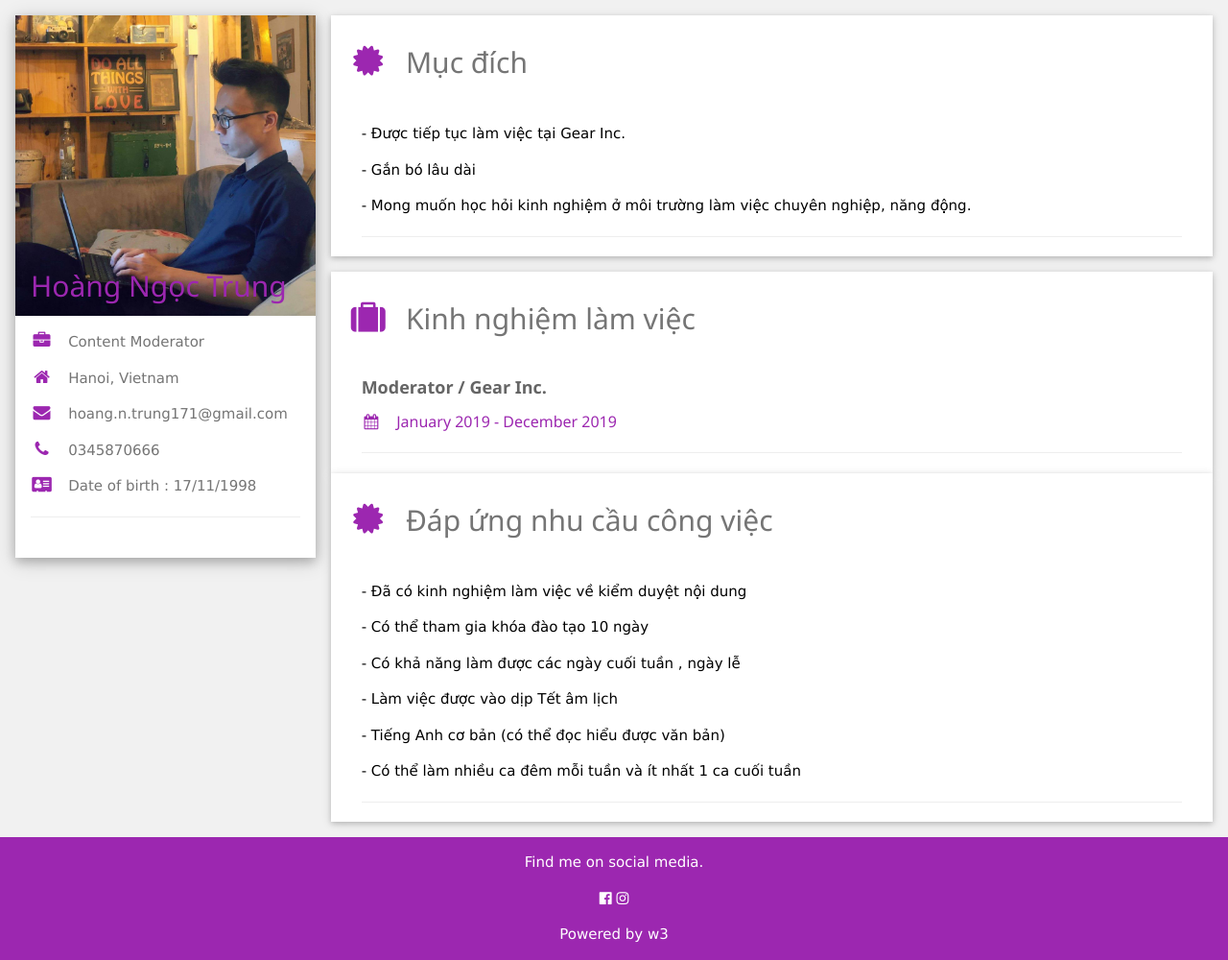
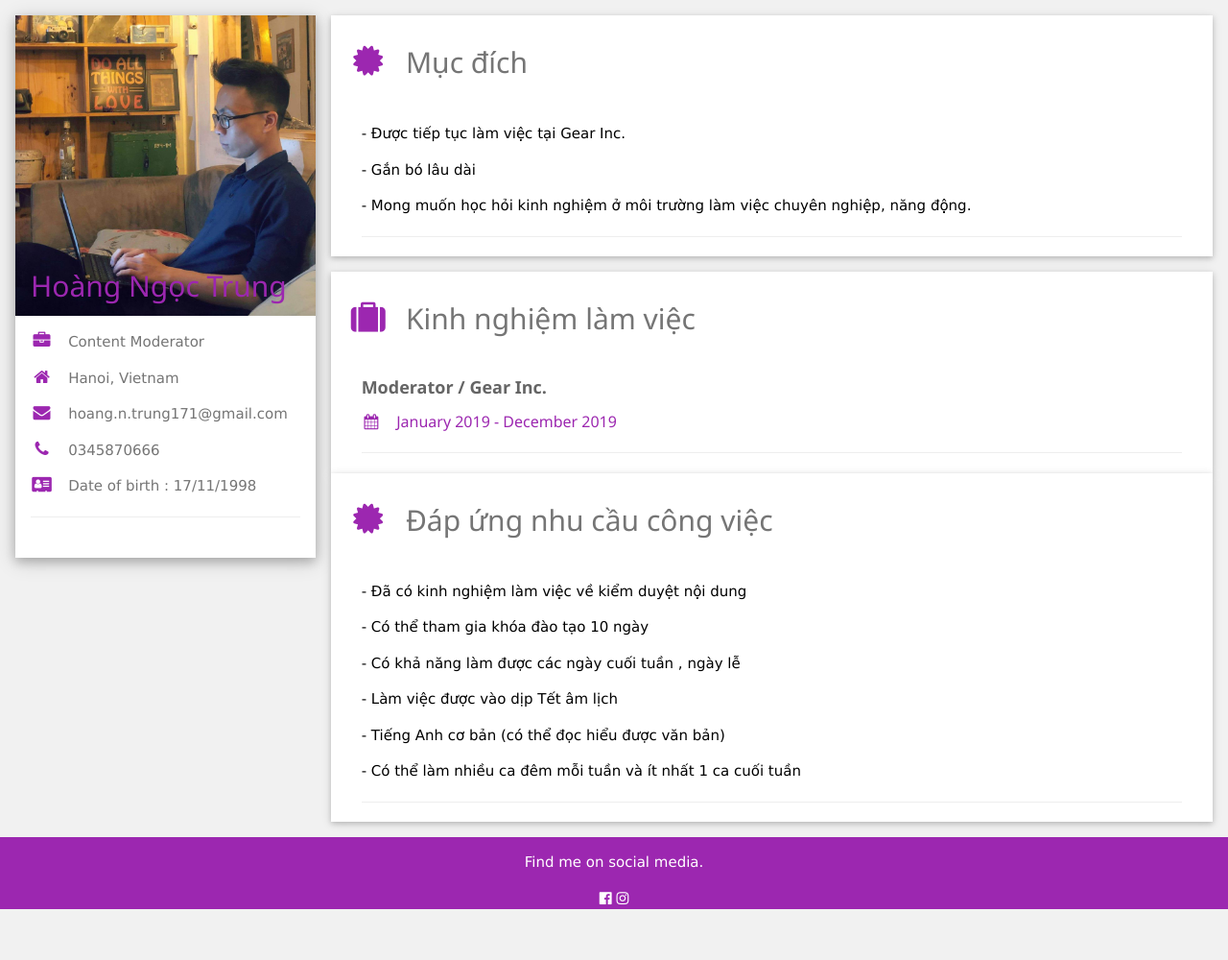
Before and after one commit to subzeroproject/content-mod-FT, a plain HTML site: page index.html in a window 1280 px wide. Shown: the whole page at 96% size. After the commit the page ends 947 px from the top, so only its background shows below. Drawn offline with Linux system fonts and the light colour scheme.

Commit message:
Update index.html

```diff
--- a/index.html
+++ b/index.html
@@ -304,7 +304,6 @@ hr{border:0;border-top:1px solid #eee;margin:20px 0}
   <a href="https://www.facebook.com/hoang.n.trung"><i class="fa fa-facebook-official w3-hover-opacity"></i></a>
   <a href="https://www.instagram.com/trung_1711/"><i class="fa fa-instagram w3-hover-opacity"></i></a>
 
-  <p>Powered by w3</a></p>
 </footer>
 
 </body>
```
